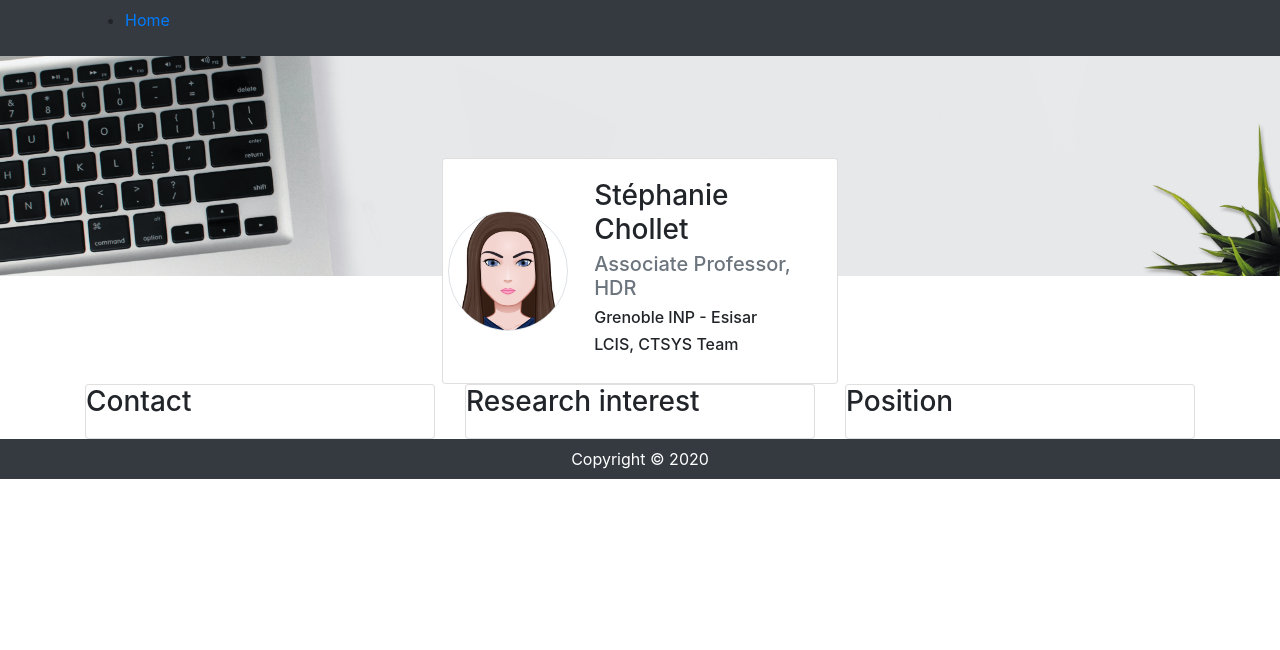
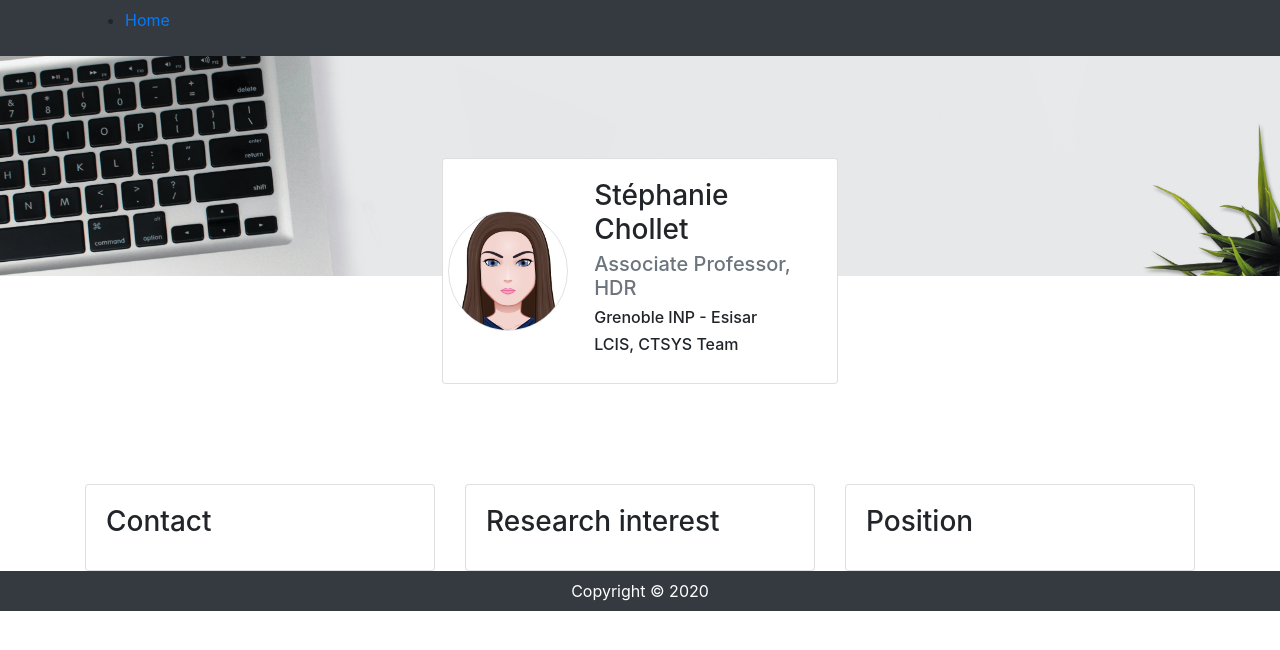
Before and after one commit to schollet/homepage, a Jekyll site: the page built from index.html, in a window 1280 px wide. Shown: the top 650 px of the page. Built offline with Jekyll 4.4.1, drawn with Linux system fonts in a browser that asks for light colours.

Commit message:
Update index.html

```diff
--- a/index.html
+++ b/index.html
@@ -6,7 +6,7 @@ layout: default
   style="background-image: url(assets/pexels-dominika-roseclay-1036841.jpg); background-size: 100%; height:220px">
 </div>
 <div class="container-fluid">
-  <div class="row">
+  <div class="row" style="margin-bottom:100px;">
     <div class="col-md-4 offset-md-4">
       <div class="card"  style="margin-top:-150px;">
         <div class="row no-gutters">
@@ -30,22 +30,22 @@ layout: default
   <div class="row">
     <div class="col-md-4">
       <div class="card">
-      <div class="card-title">
-        <h3>Contact</h3>
+        <div class="card-body">
+          <h3 class="card-title">Contact</h3>
         </div>
       </div>
     </div>
     <div class="col-md-4">
       <div class="card">
-      <div class="card-title">
-        <h3>Research interest</h3>
+        <div class="card-body">
+          <h3 class="card-title">Research interest</h3>
         </div>
       </div>
     </div>
     <div class="col-md-4">
       <div class="card">
-      <div class="card-title">
-        <h3>Position</h3>
+        <div class="card-body">
+          <h3 class="card-title">Position</h3>
         </div>
       </div>
     </div>
```
Lines whose indentation alone changed are shown as unchanged.
